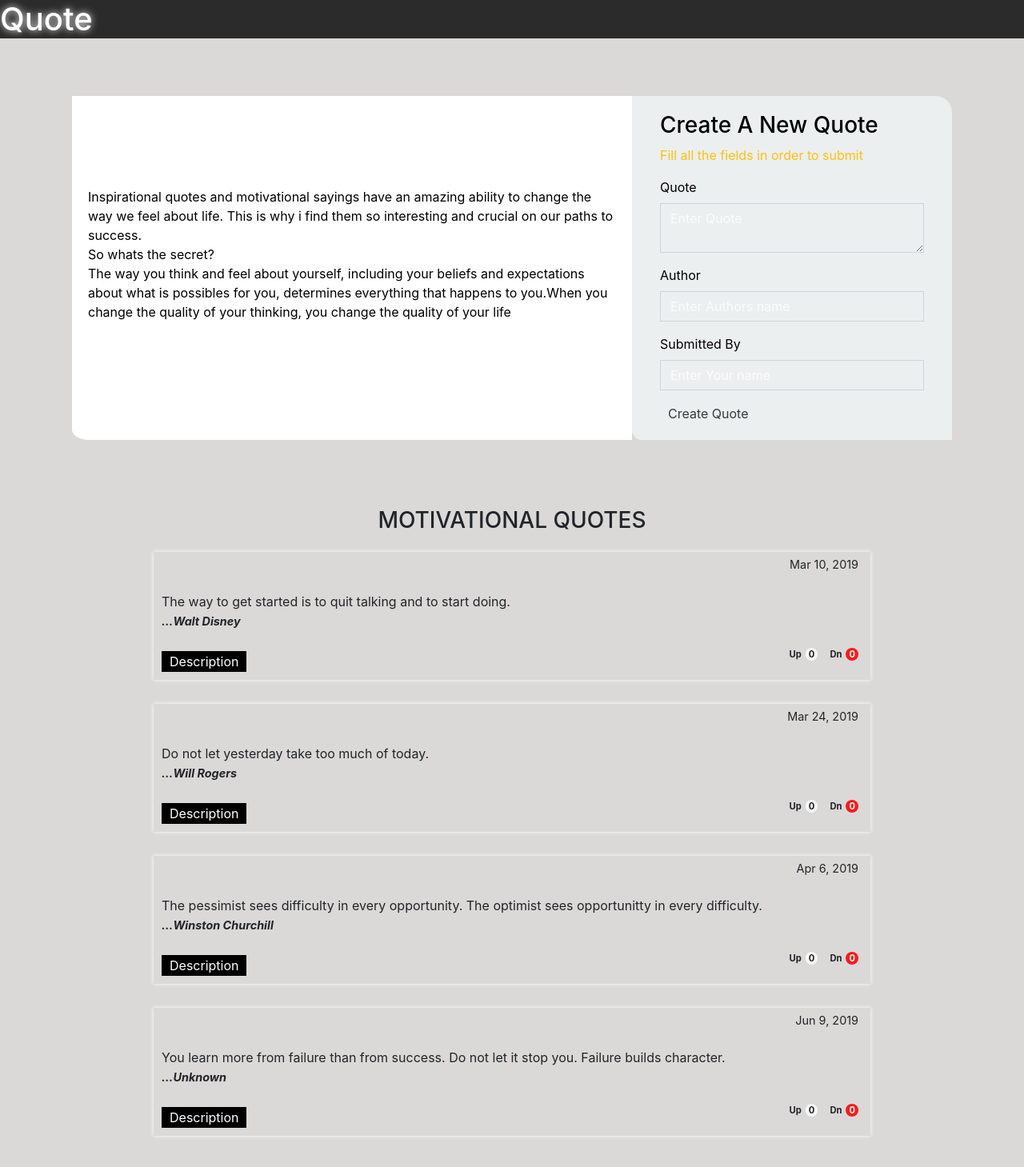
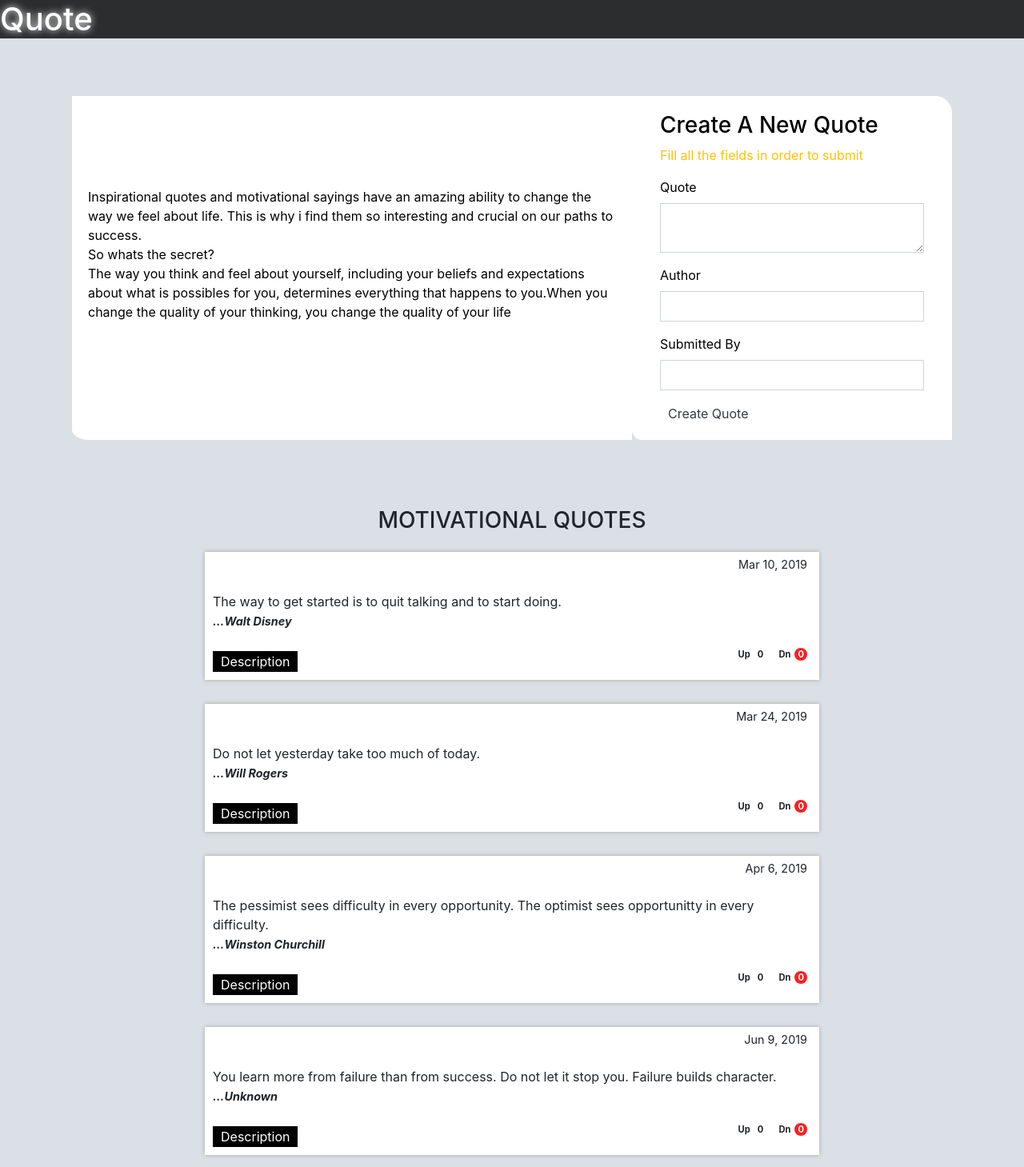
Before and after one commit to kelvin-daniel/quote-app, an Angular app in the folder quote/: page / in a window 1280 px wide. Shown: the whole page at 80% size. Before the commit the page ends 1435 px from the top, so only its background shows below. Built offline with nearby package versions, Linux system fonts and the light colour scheme.

Commit message:
add form

```diff
--- a/quote/src/app/quote/quote.component.css
+++ b/quote/src/app/quote/quote.component.css
@@ -20,7 +20,7 @@ h1 {
   padding: 10% 20px;
   width: 700px;
   max-width: 100;
-  background: rgb(255, 255, 255);
+  background: #ffffff;
   text-align: left;
   border-bottom-left-radius: 3%;
 }
@@ -29,13 +29,13 @@ h1 {
   width: 400px;
   max-width: 100%;
   padding: 20px 20px;
-  background: rgb(236, 239, 240);
+  background: #ffffff;
   border-top-right-radius: 5%;
 }
 
 
 .quote-section {
-  background: rgba(219, 216, 216);
+  background: #dae0e6;
   display: flex;
   justify-content: center;
   flex-wrap: wrap;
@@ -52,9 +52,10 @@ h1 {
 .quotes {
   padding: 10px;
   margin: 15px 0;
-  width: 70%;
-  box-shadow: 0 0 5px rgb(255, 255, 255);
+  width: 60%;
+  box-shadow: 0 0 5px rgb(167, 165, 165);
   position: relative;
+  background-color: #ffffff;
 
 }
 
--- a/quote/src/styles.css
+++ b/quote/src/styles.css
@@ -12,7 +12,7 @@ html{
 }
 body{
   min-height: 100vh;
-  background: rgb(219, 216, 216);
+  background: #dae0e6;
   background-size: cover;
   background-repeat: no-repeat;
   background-attachment: fixed;
```
